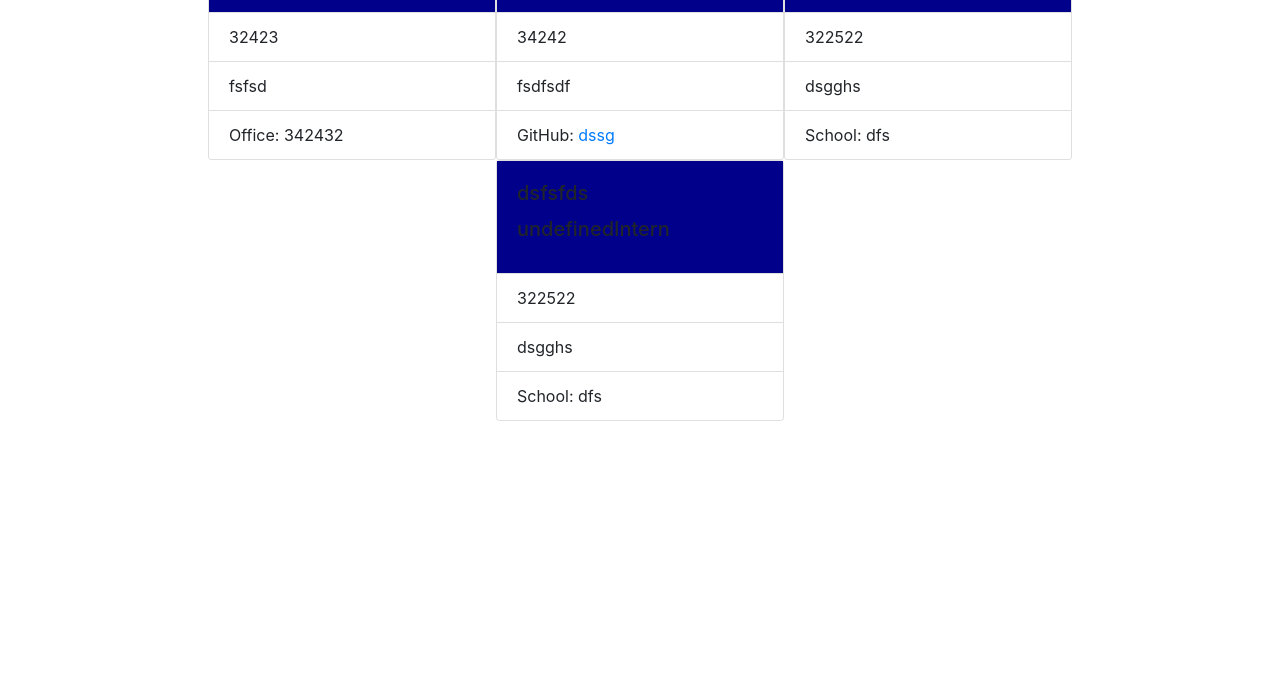
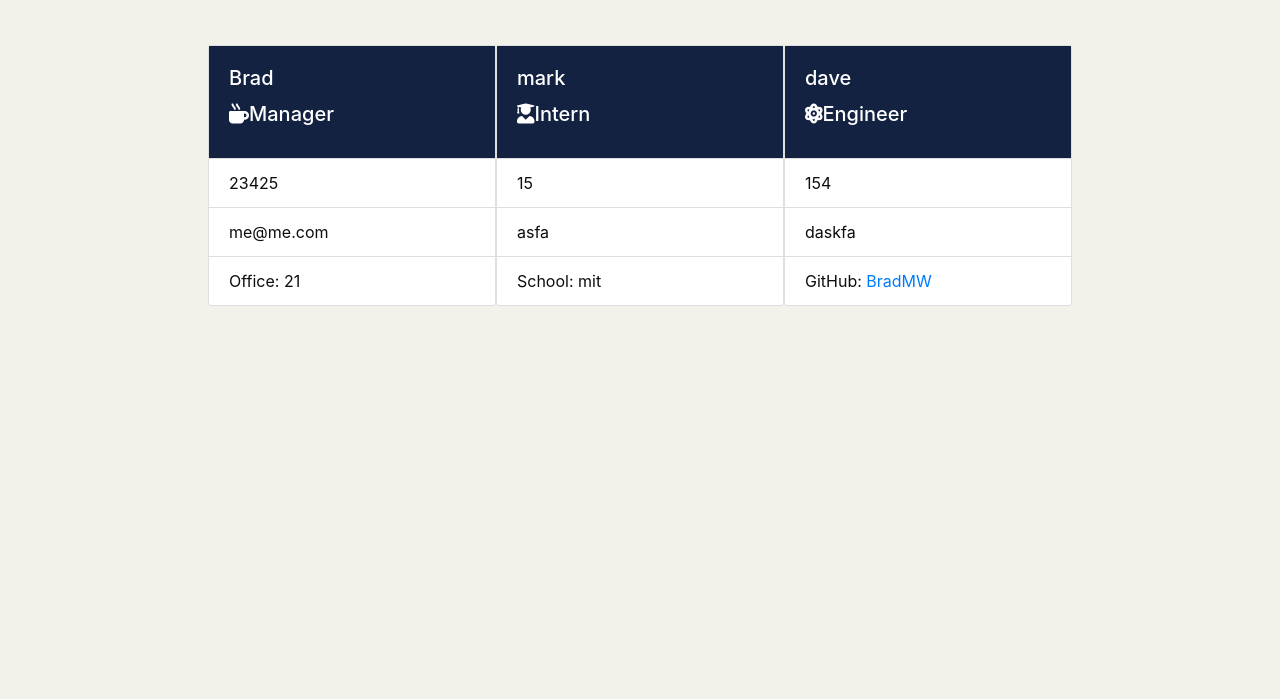
Before and after one commit to BradMW/HW-Team-Profile-Gen-BO, a website: page index.html in a window 1280 px wide. Shown: the part 101-800 px from the top of the page. Drawn offline with nearby package versions, Linux system fonts and the light colour scheme; files that its build step writes are made by us from their sources.

Commit message:
fixed colors and spacing on the html

```diff
--- a/index.html
+++ b/index.html
@@ -6,6 +6,7 @@
     <meta name="viewport" content="width=device-width, initial-scale=1.0">
     <meta http-equiv="X-UA-Compatible" content="ie=edge">
     <meta name="Description" content="Enter your description here"/>
+    <link href="https://cdnjs.cloudflare.com/ajax/libs/font-awesome/5.13.0/css/all.min.css" rel="stylesheet">
     <link rel="stylesheet" href="https://cdnjs.cloudflare.com/ajax/libs/twitter-bootstrap/4.6.0/css/bootstrap.min.css">
     <link rel="stylesheet" href="https://cdnjs.cloudflare.com/ajax/libs/font-awesome/5.15.4/css/all.min.css">
     <link rel="stylesheet" href="assets/css/style.css">
@@ -13,56 +14,53 @@
     </head>
     <body>
 
+    <!-- Image and text -->
+<nav class="navbar navbar-light" style="background-color: #3F6CA6;">
+    <div class="navbar-brand" style="font-size: xxx-large; color: #F2F2EB;">
+  <i class="fas fa-users" style="color: #132240;font-size: xxx-large;padding-right: 5rem;padding-left: 2rem;"></i>
+    Team Profile Builder
+  </div>
+</nav>
+
+  <br><br>
     <div id="teamCard" class="container d-flex flex-wrap justify-content-center align-items-center">
 
 
 
 
             <div class="card" style="width: 18rem;">
-            <div class="card-body" style="background-color: darkblue;">
-              <h5 class="card-title">dsfsdf</h5>
-              <h5 class="card-title">undefinedManager</h5>
+            <div class="card-body" style="background-color: #132240;">
+              <h5 class="card-title" style="color: white;">Brad</h5>
+              <h5 class="card-title" style="color: white;"><i class="fas fa-mug-hot"></i>Manager</h5>
             </div>
             <ul class="list-group list-group-flush">
-              <li class="list-group-item">32423</li>
-              <li class="list-group-item">fsfsd</li>
-              <li class="list-group-item">Office: 342432</li>
+              <li class="list-group-item">23425</li>
+              <li class="list-group-item">me@me.com</li>
+              <li class="list-group-item">Office: 21</li>
             </ul>
           </div>
 
             <div class="card" style="width: 18rem;">
-            <div class="card-body" style="background-color: darkblue;">
-              <h5 class="card-title">dfsfsdf</h5>
-              <h5 class="card-title">undefinedEngineer</h5>
+            <div class="card-body" style="background-color: #132240;">
+              <h5 class="card-title" style="color: white;">mark</h5>
+              <h5 class="card-title" style="color: white;"><i class="fas fa-user-graduate"></i>Intern</h5>
             </div>
             <ul class="list-group list-group-flush">
-              <li class="list-group-item">34242</li>
-              <li class="list-group-item">fsdfsdf</li>
-              <li class="list-group-item">GitHub: <a href="https://github.com/dssg">dssg</a></li>
+              <li class="list-group-item">15</li>
+              <li class="list-group-item">asfa</li>
+              <li class="list-group-item">School: mit</li>
             </ul>
           </div>
 
             <div class="card" style="width: 18rem;">
-            <div class="card-body" style="background-color: darkblue;">
-              <h5 class="card-title">dsfsfds</h5>
-              <h5 class="card-title">undefinedIntern</h5>
+            <div class="card-body" style="background-color: #132240;">
+              <h5 class="card-title" style="color: white;">dave</h5>
+              <h5 class="card-title" style="color: white;"><i class="fas fa-atom"></i>Engineer</h5>
             </div>
             <ul class="list-group list-group-flush">
-              <li class="list-group-item">322522</li>
-              <li class="list-group-item">dsgghs</li>
-              <li class="list-group-item">School: dfs</li>
-            </ul>
-          </div>
-
-            <div class="card" style="width: 18rem;">
-            <div class="card-body" style="background-color: darkblue;">
-              <h5 class="card-title">dsfsfds</h5>
-              <h5 class="card-title">undefinedIntern</h5>
-            </div>
-            <ul class="list-group list-group-flush">
-              <li class="list-group-item">322522</li>
-              <li class="list-group-item">dsgghs</li>
-              <li class="list-group-item">School: dfs</li>
+              <li class="list-group-item">154</li>
+              <li class="list-group-item">daskfa</li>
+              <li class="list-group-item">GitHub: <a href="https://github.com/BradMW">BradMW</a></li>
             </ul>
           </div>
 
--- a/index.js
+++ b/index.js
@@ -155,8 +155,6 @@ function addIntern() {
 
             partyPeople.push(intern);
             console.log(intern);
-
-            partyPeople.push(intern);
             // var newIntern = new intern(intern);
             menuPrompt()
         })
@@ -238,6 +236,15 @@ const generateHTML = (htmlArray) => {
     </head>
     <body>
 
+    <!-- Image and text -->
+<nav class="navbar navbar-light" style="background-color: #3F6CA6;">
+    <div class="navbar-brand" style="font-size: xxx-large; color: #F2F2EB;">
+  <i class="fas fa-users" style="color: #132240;font-size: xxx-large;padding-right: 5rem;padding-left: 2rem;"></i>
+    Team Profile Builder
+  </div>
+</nav>
+
+<br><br>
     <div id="teamCard" class="container d-flex flex-wrap justify-content-center align-items-center">
 
 
@@ -253,9 +260,9 @@ const generateHTML = (htmlArray) => {
         htmlString = htmlString.concat(
             `
             <div class="card" style="width: 18rem;">
-            <div class="card-body" style="background-color: darkblue;">
-              <h5 class="card-title">${employee.name}</h5>
-              <h5 class="card-title">${employee.icon}${employee.role}</h5>
+            <div class="card-body" style="background-color: #132240;">
+              <h5 class="card-title" style="color: white;">${employee.name}</h5>
+              <h5 class="card-title" style="color: white;">${employee.icon}${employee.role}</h5>
             </div>
             <ul class="list-group list-group-flush">
               <li class="list-group-item">${employee.id}</li>
```
Also changed, not shown: dist/style.css.
